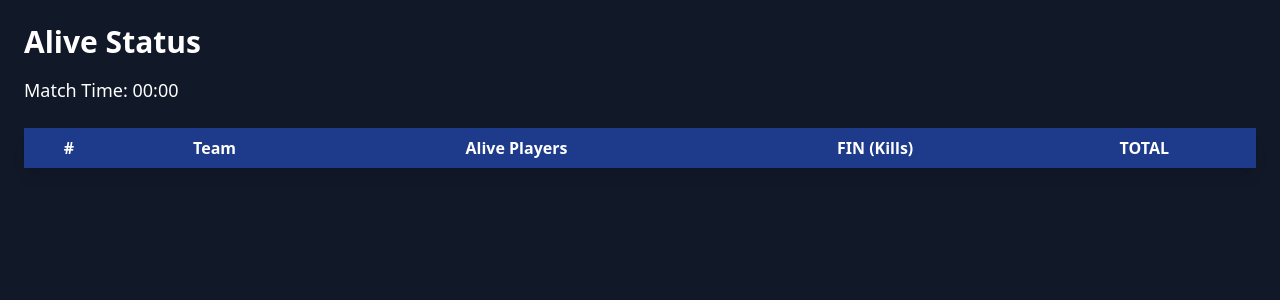
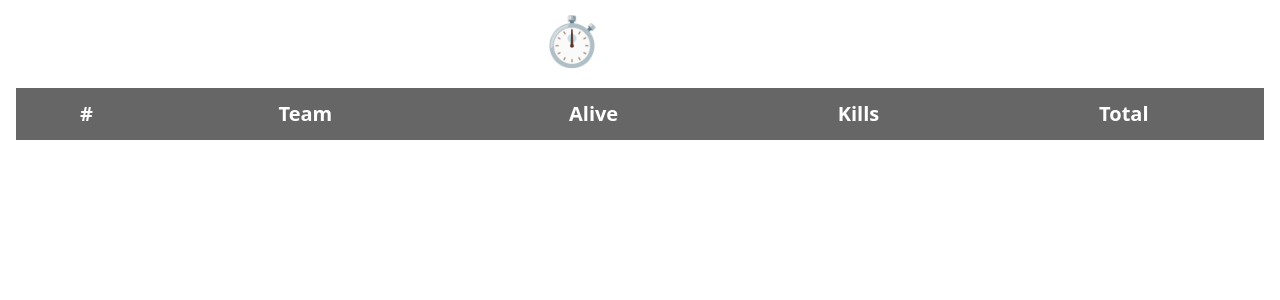
Before and after one commit to adityastremstudios/socre, a React (Vite) app: page /alive-status in a window 1280 px wide. Shown: the top 300 px of the page. Built offline with nearby package versions, Linux system fonts and the light colour scheme.

Commit message:
Update AliveStatus.tsx

```diff
--- a/src/pages/AliveStatus.tsx
+++ b/src/pages/AliveStatus.tsx
@@ -29,10 +29,8 @@ export default function AliveStatus() {
       }
     };
 
-    // Initial load
     loadData();
 
-    // Listen for updates from Scoreboard
     const handler = (e: StorageEvent) => {
       if (e.key === "matchData" && e.newValue) {
         const parsed = JSON.parse(e.newValue);
@@ -51,64 +49,67 @@ export default function AliveStatus() {
   };
 
   return (
-    <div className="min-h-screen bg-gray-900 text-white p-6">
-      <h1 className="text-3xl font-bold mb-4">Alive Status</h1>
-      <p className="text-lg mb-6">Match Time: {formatTime(matchTime)}</p>
+    <div className="bg-transparent text-white min-h-screen p-4">
+      {/* Match Timer */}
+      <div className="text-center text-5xl font-bold mb-6">
+        ⏱ {formatTime(matchTime)}
+      </div>
 
-      <table className="w-full border-collapse text-center shadow-lg">
-        <thead className="bg-blue-900 text-white">
-          <tr>
-            <th className="p-2">#</th>
-            <th className="p-2">Team</th>
-            <th className="p-2">Alive Players</th>
-            <th className="p-2">FIN (Kills)</th>
-            <th className="p-2">TOTAL</th>
+      {/* Teams Ranking Table */}
+      <table className="w-full border-collapse text-center">
+        <thead>
+          <tr className="bg-black/60 text-xl">
+            <th className="p-3">#</th>
+            <th className="p-3">Team</th>
+            <th className="p-3">Alive</th>
+            <th className="p-3">Kills</th>
+            <th className="p-3">Total</th>
           </tr>
         </thead>
         <tbody>
           {teams.map((team, idx) => {
             const aliveCount = team.players.filter((p) => !p.eliminated).length;
             const totalKills = team.players.reduce((s, p) => s + p.kills, 0);
-            const totalScore = totalKills + aliveCount; // Example formula
+            const totalScore = totalKills + aliveCount; // example formula
 
             return (
               <tr
                 key={team.id}
-                className={idx % 2 === 0 ? "bg-gray-800" : "bg-gray-700"}
+                className="bg-black/40 text-2xl font-semibold"
               >
-                {/* Position */}
-                <td className="p-2 font-bold">{idx + 1}</td>
+                {/* Rank */}
+                <td className="p-3">{idx + 1}</td>
 
                 {/* Team name + logo */}
-                <td className="flex items-center space-x-2 justify-center p-2">
+                <td className="flex items-center justify-center space-x-3 p-3">
                   <img
                     src={team.logo}
                     alt="logo"
-                    className="w-8 h-8 rounded"
+                    className="w-10 h-10 rounded"
                   />
                   <span>{team.name}</span>
                 </td>
 
-                {/* Alive Player Bars */}
-                <td className="p-2">
+                {/* Alive players (bars) */}
+                <td className="p-3">
                   <div className="flex space-x-1 justify-center">
                     {team.players.map((p, i) => (
                       <div
                         key={i}
-                        title={`${p.name} (${p.kills} kills)`}
-                        className={`w-4 h-6 rounded ${
+                        className={`w-5 h-8 rounded ${
                           p.eliminated ? "bg-red-600" : "bg-green-400"
                         }`}
+                        title={`${p.name} (${p.kills} kills)`}
                       />
                     ))}
                   </div>
                 </td>
 
                 {/* Kills */}
-                <td className="p-2">{totalKills}</td>
+                <td className="p-3">{totalKills}</td>
 
                 {/* Total */}
-                <td className="p-2 font-bold text-teal-400">{totalScore}</td>
+                <td className="p-3 text-teal-400">{totalScore}</td>
               </tr>
             );
           })}
```
